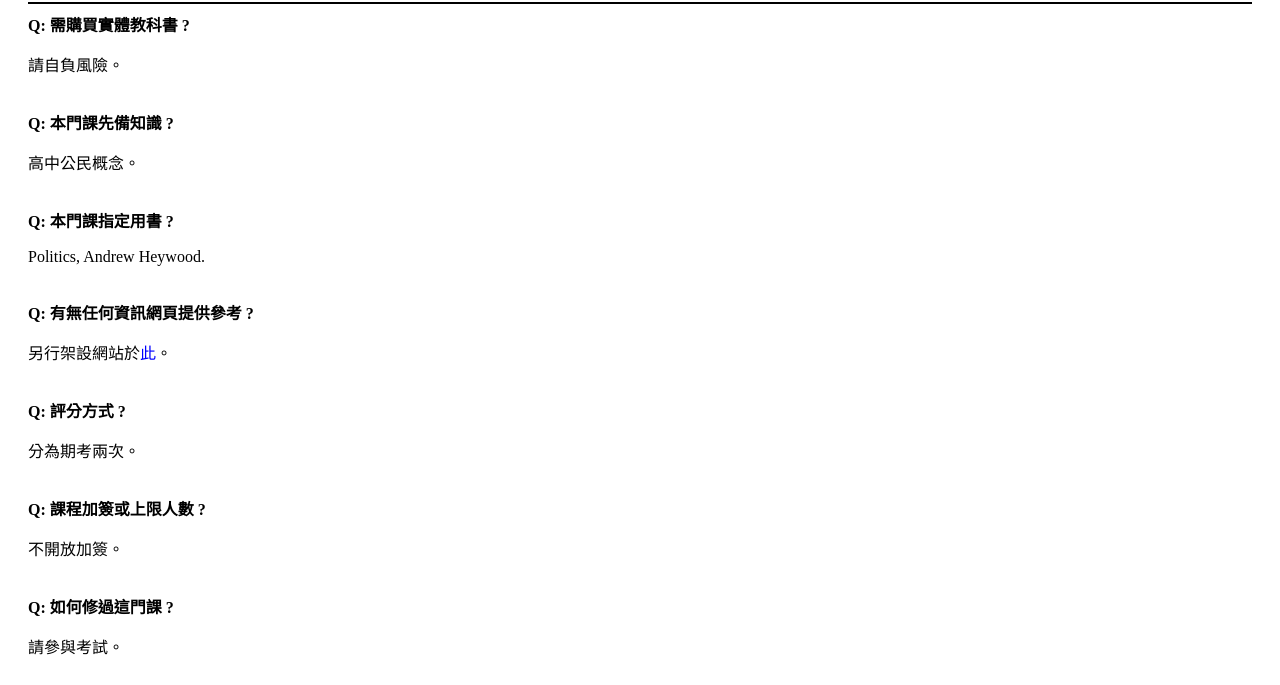
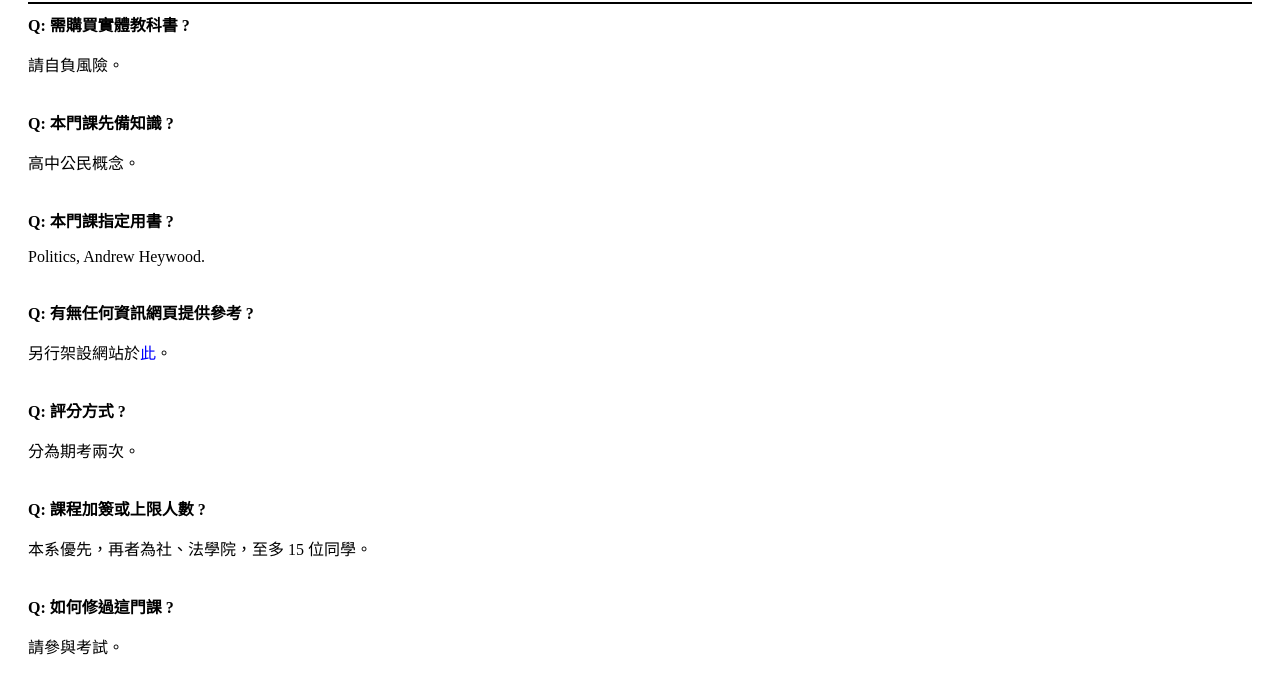
Before and after one commit to politics-tchsiao/politics-, a plain HTML site: page FAQ/FAQ.html in a window 1280 px wide. Shown: the part 115-800 px from the top of the page. Drawn offline with Linux system fonts and the light colour scheme.

Commit message:
Update FAQ.html

```diff
--- a/FAQ/FAQ.html
+++ b/FAQ/FAQ.html
@@ -77,7 +77,7 @@
 <p> 分為期考兩次。</p>
 <br>
 <b> Q: 課程加簽或上限人數 ? </b>
-<p> 不開放加簽。</p>
+<p> 本系優先，再者為社、法學院，至多 15 位同學。</p>
 <br>
 <b> Q: 如何修過這門課 ?</b>
 <p> 請參與考試。</p>
```
